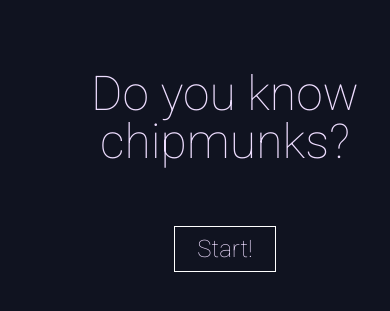
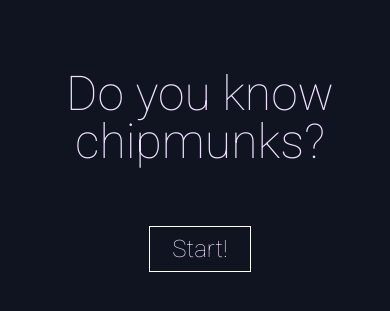
Before and after one commit to asconwe/trivia-game, a PHP site: page / in a window 390 px wide; the page is wider, and only the part inside the window is pictured. Shown: the top 311 px of that part. Run offline with PHP 8.4, Linux system fonts and the light colour scheme; some libraries are stand-ins or nearby versions.

Commit message:
Added media query for small screen

```diff
--- a/assets/css/style.css
+++ b/assets/css/style.css
@@ -78,3 +78,9 @@ p {
 #results {
 	text-align: center;
 }
+
+@media (max-width: 500px) {
+	#display {
+		width: 400px;
+	}
+}
```
